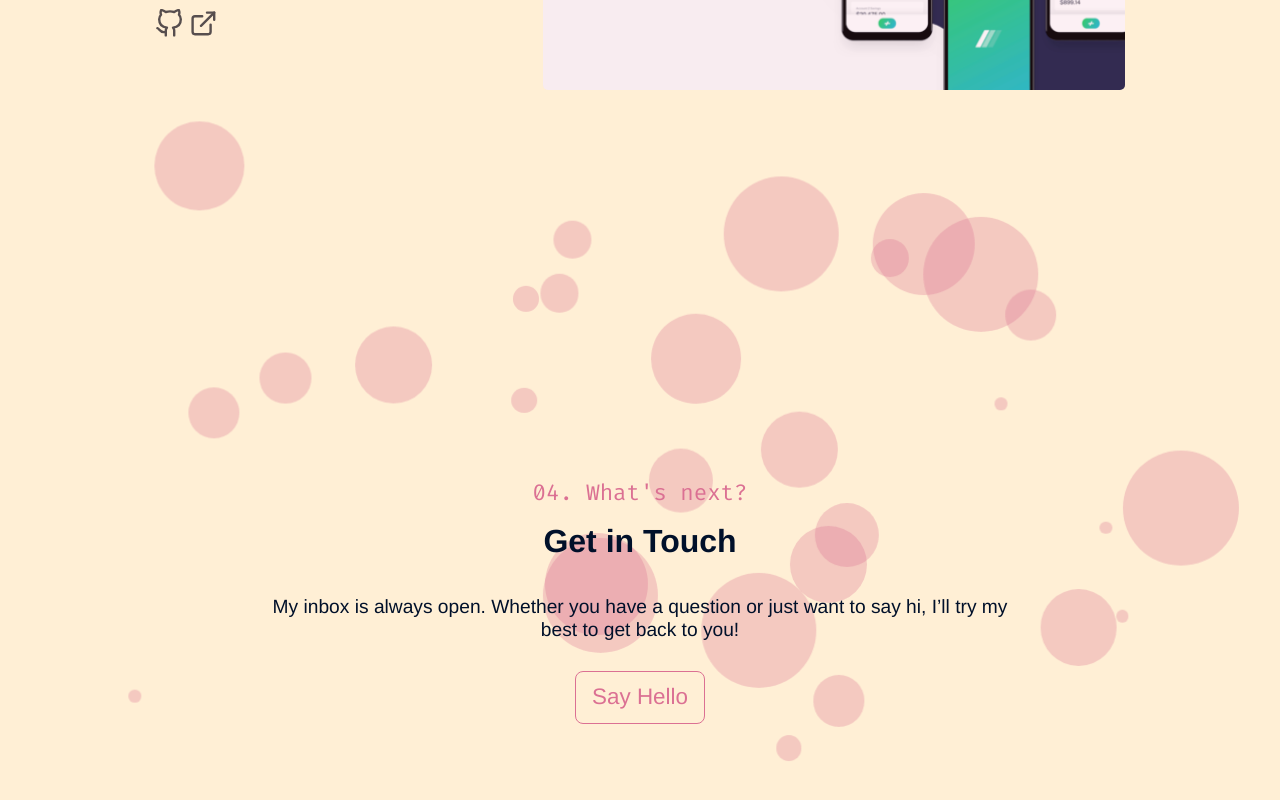
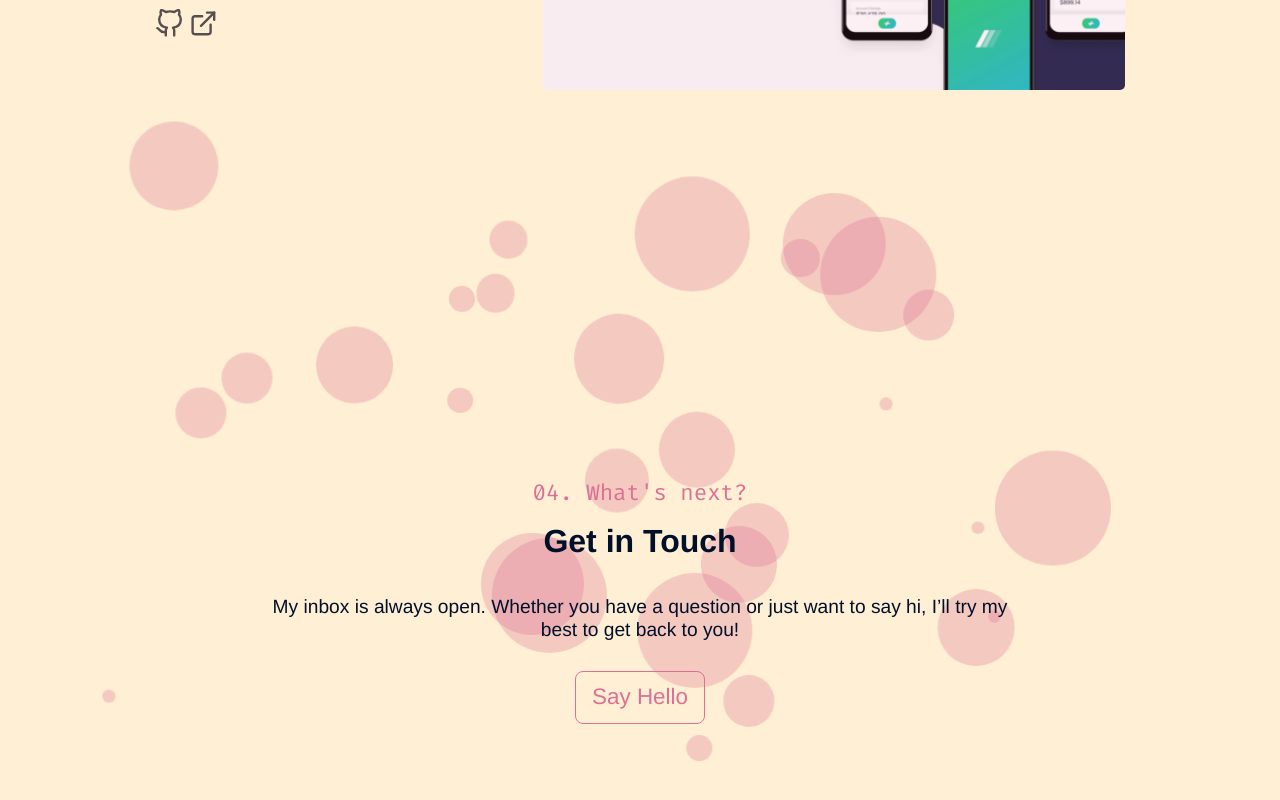
Before and after one commit to Kappaed/portfolio-website, a React (Create React App) app: page / in a window 1280 px wide. Shown: the part 3189-3989 px from the top of the page. Built offline with nearby package versions, Linux system fonts and the light colour scheme.

Commit message:
re-fixed overflow-x for bubbles

```diff
--- a/src/components/action/Action.js
+++ b/src/components/action/Action.js
@@ -14,7 +14,7 @@ const Wrapper = styled(Container)`
   text-align: center;
   margin: 300px auto;
   position: relative;
-  overflow: hidden;
+  overflow-x: hidden;
   @media (max-width: 500px) {
     padding: 0 50px;
   }
--- a/src/components/action/Bubbles.js
+++ b/src/components/action/Bubbles.js
@@ -23,7 +23,7 @@ const generateBubbles = () => {
       <Bubble
         key={i}
         bubbleProps={{
-          bubbleLeftOffset: `${randRange(0, 90)}vw`,
+          bubbleLeftOffset: `${randRange(0, 80)}vw`,
           bubbleRadius: `${randRange(1, 10)}vw`,
           bubbleFloatDuration: `${randRange(6, 12)}s`,
           bubbleSwayDuration: `${randRange(4, 6)}s`,
```
